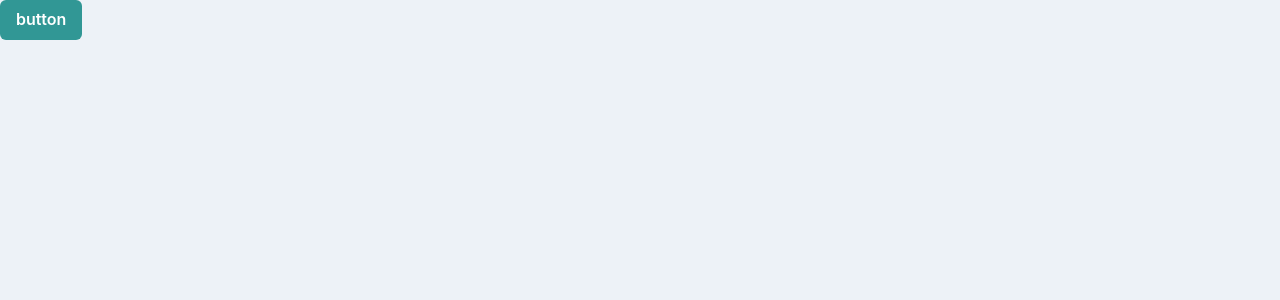
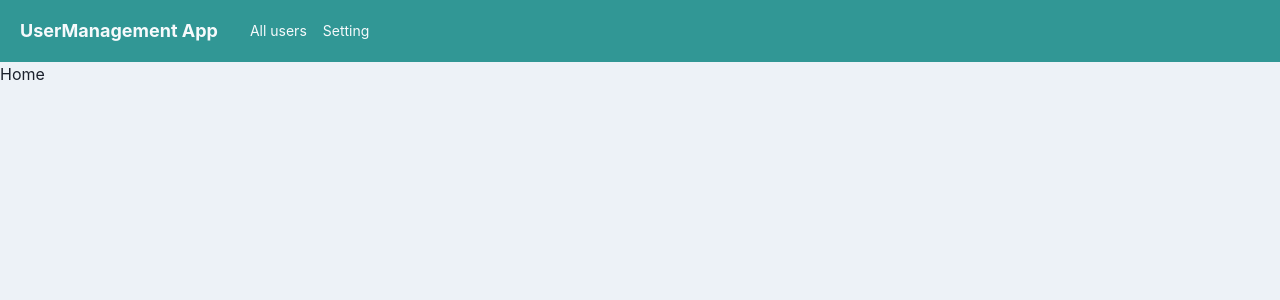
Before and after one commit to Tomoko-hub/user-management-app, a React (Create React App) app: page /home in a window 1280 px wide. Shown: the top 300 px of the page. Built offline with nearby package versions, Linux system fonts and the light colour scheme.

Commit message:
humburger menu with chakra-ui ready

```diff
--- a/package.json
+++ b/package.json
@@ -3,6 +3,7 @@
   "version": "0.1.0",
   "private": true,
   "dependencies": {
+    "@chakra-ui/icons": "^1.0.4",
     "@chakra-ui/react": "^2.8.2",
     "@emotion/react": "^11.11.4",
     "@emotion/styled": "^11.11.0",
@@ -13,12 +14,12 @@
     "@types/node": "^16.18.85",
     "@types/react": "^18.2.60",
     "@types/react-dom": "^18.2.19",
-    "@types/react-router-dom": "^5.1.7",
+    "@types/react-router-dom": "^5.3.3",
     "axios": "^1.6.7",
     "framer-motion": "^11.0.6",
     "react": "^18.2.0",
     "react-dom": "^18.2.0",
-    "react-router-dom": "^5.2.0",
+    "react-router-dom": "^5.3.4",
     "react-scripts": "5.0.1",
     "typescript": "^4.9.5",
     "web-vitals": "^2.1.4"
--- a/src/App.tsx
+++ b/src/App.tsx
@@ -1,14 +1,14 @@
-import React from 'react';
-import { Button, ChakraProvider } from '@chakra-ui/react';
+import { ChakraProvider } from '@chakra-ui/react';
 import { BrowserRouter } from 'react-router-dom';
 
 import theme from './theme/thema';
+import { Router } from './router/Router';
 
 function App() {
   return (
     <ChakraProvider theme={theme}>
       <BrowserRouter>
-      <Button colorScheme='teal'>button</Button>
+        <Router />
       </BrowserRouter>
     </ChakraProvider>
   );
--- /dev/null
+++ b/src/components/organisms/layout/Header.tsx
@@ -0,0 +1,61 @@
+import { FC, memo } from "react"
+
+import { Box, Button, Drawer, DrawerBody, DrawerContent, DrawerOverlay, Flex, Heading, IconButton, Link, useDisclosure } from "@chakra-ui/react";
+import { HamburgerIcon } from '@chakra-ui/icons';
+
+export const Header:FC = memo(() => {
+
+    const { isOpen,onOpen, onClose } = useDisclosure();
+
+    return (
+        <>
+        <Flex
+            as="nav"
+            bg="teal.500"
+            color="gray.50"
+            align="center"
+            justify="space-between"
+            padding={{base:3, md:5}}
+        >
+            <Flex
+                align='center'
+                as='a'
+                mr={8}
+                _hover={{cursor:'pointer'}}
+            >
+                <Heading
+                    as="h1"
+                    fontSize={{base:"md", md:"lg"}}
+                >
+                    UserManagement App
+                </Heading>
+            </Flex>
+            <Flex align='center' fontSize='sm' flexGrow={2} display={{base:'none', md: 'flex'}}>
+                <Box>
+                    <Link pr={4}>All users</Link>
+                </Box>
+                    <Link>Setting</Link>
+            </Flex>
+            <IconButton
+                aria-label='menu_button'
+                icon={<HamburgerIcon />}
+                size='sm'
+                variant='unstyled'
+                display={{base: 'block', md:'none'}}
+                onClick={onOpen}
+            />
+        </Flex>
+        <Drawer placement="left" size="xs" onClose={onClose} isOpen={isOpen}>
+            <DrawerOverlay>
+                <DrawerContent>
+                    <DrawerBody padding={0} bg='gray.100'>
+                        <Button w='100%' >Top</Button>
+                        <Button w='100%'>All users</Button>
+                        <Button w='100%'>Setting</Button>
+                    </DrawerBody>
+                </DrawerContent>
+            </DrawerOverlay>
+        </Drawer>
+        </>
+    )
+});
--- /dev/null
+++ b/src/components/pages/Page404.tsx
@@ -0,0 +1,7 @@
+import { FC, memo } from "react"
+
+export const Page404:FC= memo(()=>{
+    return(
+        <p>Page Not Found</p>
+    )
+})
--- /dev/null
+++ b/src/components/templates/HeaderLayout.tsx
@@ -0,0 +1,17 @@
+import { FC, ReactNode, memo } from "react";
+
+import { Header } from "../organisms/layout/Header";
+
+type Props = {
+    children: ReactNode;
+}
+
+export const HeaderLayout:FC<Props> = memo((props)=>{
+    const { children } = props;
+    return(
+        <div>
+            <Header />
+            {children}
+        </div>
+    )
+})
--- /dev/null
+++ b/src/router/HomeRoutes.tsx
@@ -0,0 +1,27 @@
+import Home from "../components/pages/Home"
+import { Page404 } from "../components/pages/Page404"
+import Setting from "../components/pages/Setting"
+import UserManagement from "../components/pages/UserManagement"
+
+export const homeRoutes =[
+    {
+        path: '/',
+        expect: true,
+        children: <Home />
+    },
+    {
+        path: '/user_management',
+        expect: false,
+        children: <UserManagement />
+    },
+    {
+        path: '/user_setting',
+        expect: false,
+        children: <Setting />
+    },
+    {
+        path: '*',
+        expect: false,
+        children: <Page404 />
+    },
+]
--- a/src/router/Router.tsx
+++ b/src/router/Router.tsx
@@ -1,12 +1,32 @@
 import { memo,FC } from "react"
 import { Route, Switch } from "react-router-dom"
+
 import Login from "../components/pages/Login"
+import { homeRoutes } from "./HomeRoutes"
+import { Page404 } from "../components/pages/Page404"
+import { HeaderLayout } from "../components/templates/HeaderLayout"
 
-export const Roouter:FC = memo(()=>{
+export const Router:FC = memo(()=>{
     return(
         <Switch>
-            <Route>
-                <Login></Login>
+            <Route exact path='/'>
+                <Login />
+            </Route>
+            <Route path='/home' render={({match: {url}})=>(
+                <Switch>{homeRoutes.map((route)=>(
+                    <Route
+                        key={route.path}
+                        exact={route.expect}
+                        path={`${url}${route.path}`}
+                    >
+                        <HeaderLayout>{route.children}</HeaderLayout>
+                    </Route>
+                ))}
+                </Switch>
+            )}>
+            </Route>
+            <Route path='*'>
+                <Page404 />
             </Route>
         </Switch>
     )
```
Also changed, not shown: 1 other file (tests, documents, lock files or other folders).
